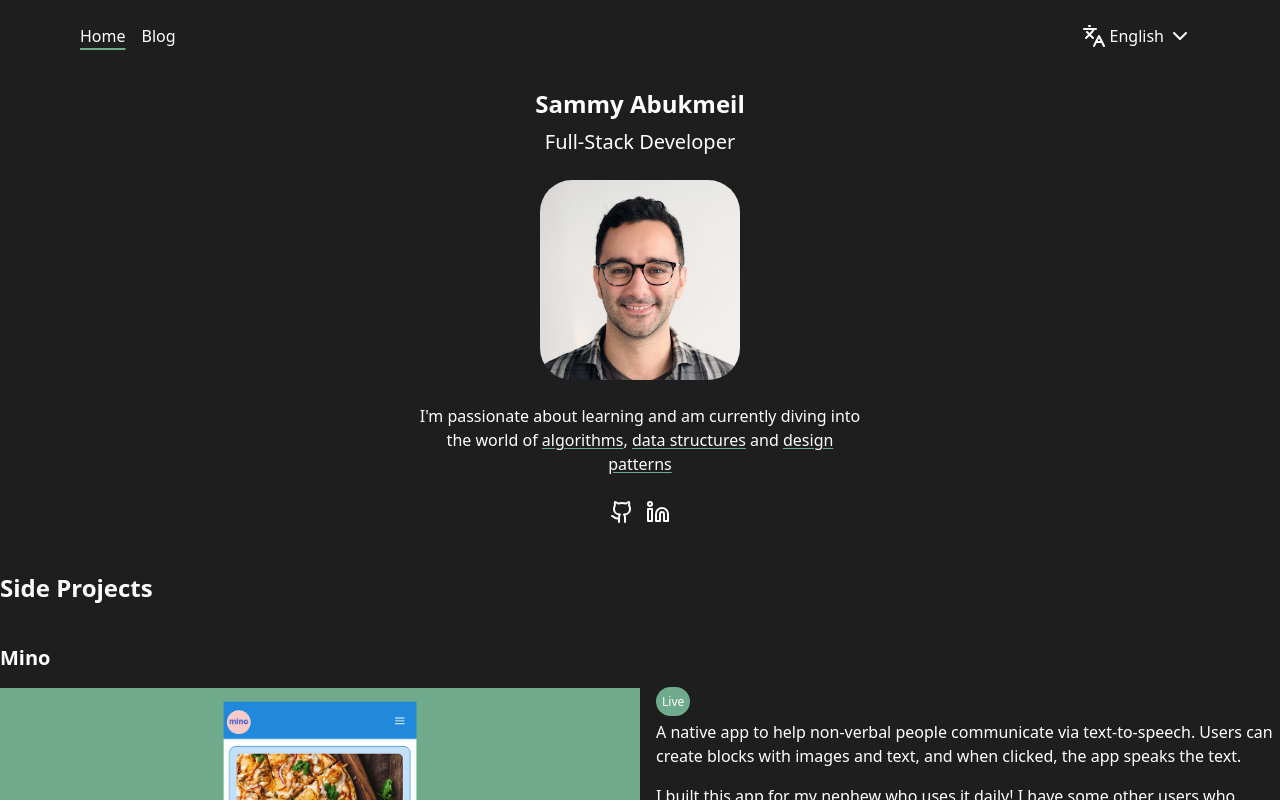
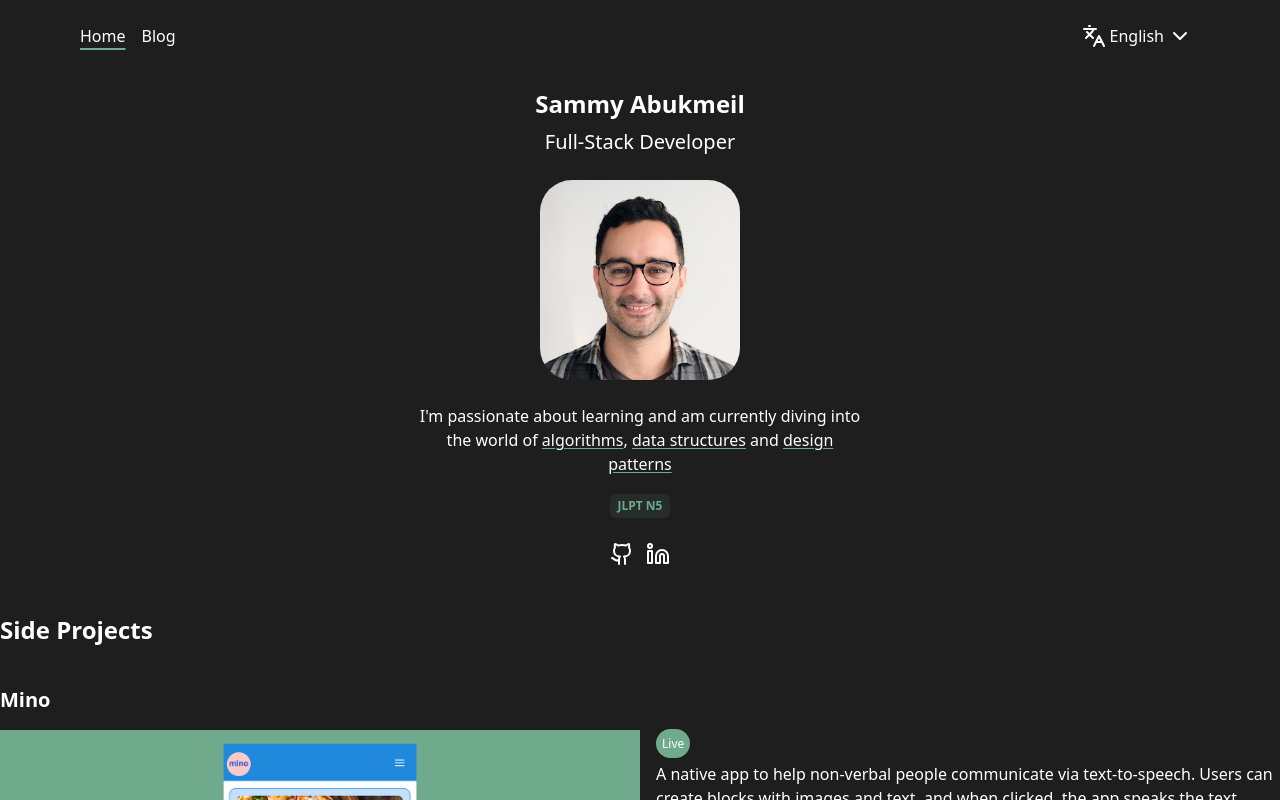
Before and after one commit to SammyAbukmeil/portfolio, a Next.js app: page /en in a window 1280 px wide. Shown: the top 800 px of the page. Built offline with nearby package versions, Linux system fonts and the light colour scheme.

Commit message:
Add JLPT badge

```diff
--- /dev/null
+++ b/app/components/JLPTBadge.tsx
@@ -0,0 +1,46 @@
+"use client";
+
+import React from "react";
+import { useTranslations } from "next-intl";
+
+type Props = {
+  level?: string;
+  className?: string;
+  showTooltip?: boolean;
+};
+
+export default function JLPTBadge({ level = "N5", className = "", showTooltip = true }: Props) {
+  const t = useTranslations("Badges.JLPTN5");
+  const tooltipId = "jlpt-tooltip";
+
+  const tooltipText = t("tooltip");
+  const lines = tooltipText ? tooltipText.split(/\r?\n/) : [];
+
+  return (
+    <div className={`relative inline-block group ${className}`}>
+      <button
+        type="button"
+        className="inline-flex items-center gap-2 text-xs px-2 py-1 rounded-md bg-primary/10 text-primary focus:outline-none focus:ring-2 focus:ring-primary"
+        aria-describedby={showTooltip ? tooltipId : undefined}
+      >
+        <span className="font-semibold">JLPT {level}</span>
+      </button>
+
+      {showTooltip && (
+        <div
+          id={tooltipId}
+          role="tooltip"
+          className="pointer-events-none absolute left-1/2 z-50 w-64 -translate-x-1/2 rounded-md bg-neutral-900 px-3 py-2 text-xs text-white opacity-0 transition-opacity group-hover:opacity-100 group-focus-within:opacity-100"
+        >
+          {lines.length > 0
+            ? lines.map((line, i) => (
+                <p key={i} className={i === 0 ? "" : "mt-1"}>
+                  {line}
+                </p>
+              ))
+            : tooltipText}
+        </div>
+      )}
+    </div>
+  );
+}
--- a/app/components/layout/Hero.tsx
+++ b/app/components/layout/Hero.tsx
@@ -2,6 +2,7 @@ import Image from "next/image";
 import headshot from "@/app/images/headshot.jpg";
 import { Github, Linkedin } from "lucide-react";
 import { useTranslations } from "next-intl";
+import JLPTBadge from "@/app/components/JLPTBadge";
 
 export default function Hero() {
   const t = useTranslations("HomePage");
@@ -29,6 +30,9 @@ export default function Hero() {
           {t('hero.intro6')}
         </span>
       </p>
+      <div className="flex justify-center mt-4">
+        <JLPTBadge />
+      </div>
       <div className="flex justify-center mt-6 gap-3">
         <a href="https://github.com/SammyAbukmeil" target="_blank">
           <Github />
--- a/messages/en.json
+++ b/messages/en.json
@@ -19,6 +19,13 @@
   },
   "Footer": {
     "copyright": "Sammy Abukmeil. All rights reserved."
+  },
+  "Badges": {
+    "JLPTN5": {
+      "title": "JLPT N5",
+      "short": "JLPT N5",
+      "tooltip": "Japanese Language Proficiency Test (JLPT) N5 — Passed\nEntry-level certification. Continuing to study Japanese."
+    }
   },
   "LocaleSwitcher": {
     "label": "Change language",
--- a/messages/jp.json
+++ b/messages/jp.json
@@ -19,6 +19,13 @@
   },
   "Footer": {
     "copyright": "サミー・アブクメイル. 無断転載を禁じます。"
+  },
+  "Badges": {
+    "JLPTN5": {
+      "title": "JLPT N5",
+      "short": "日本語能力試験 N5",
+      "tooltip": "日本語能力試験（JLPT）N5 合格。\n初級レベルの資格です。引き続き日本語を勉強しています。"
+    }
   },
   "LocaleSwitcher": {
     "label": "言語を変更",
```
